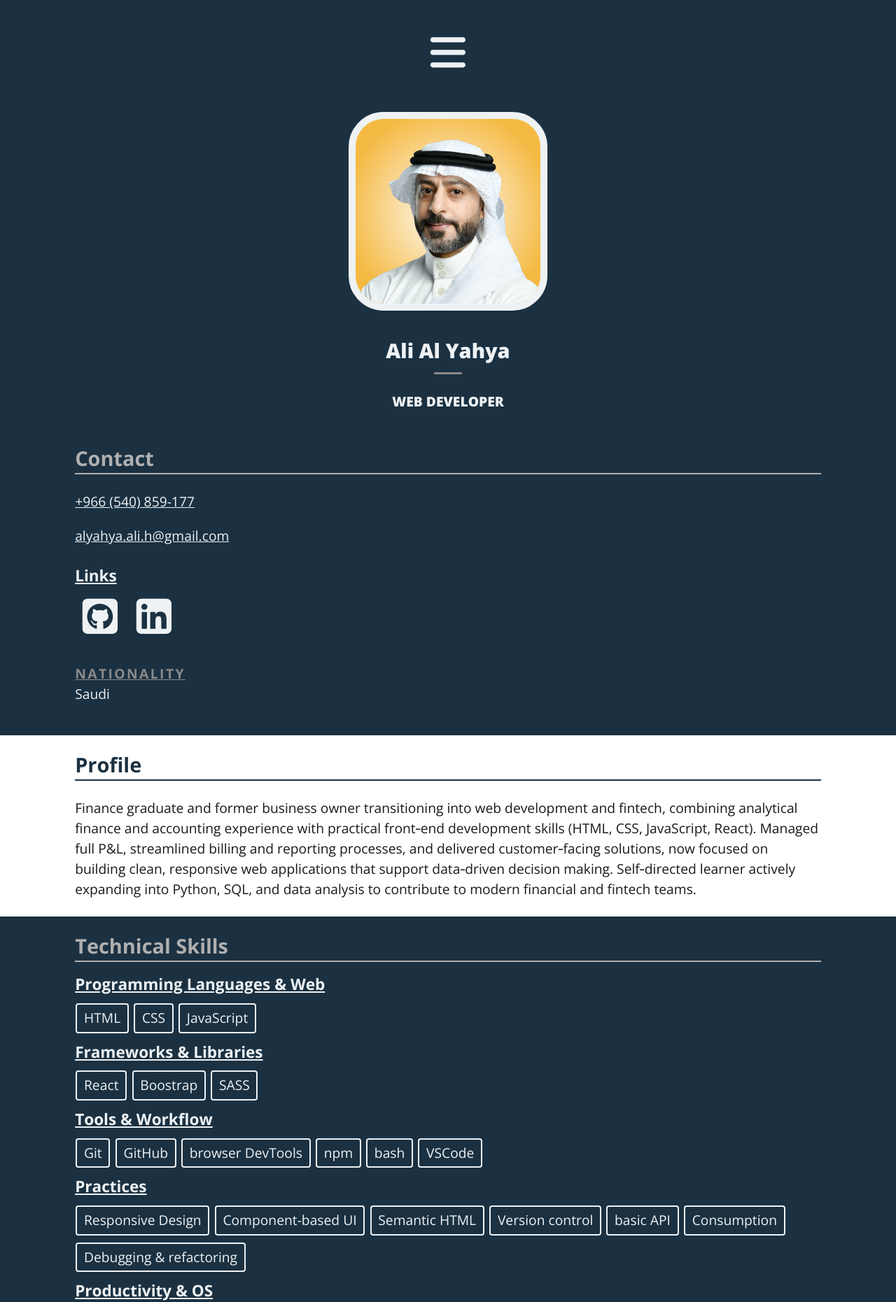
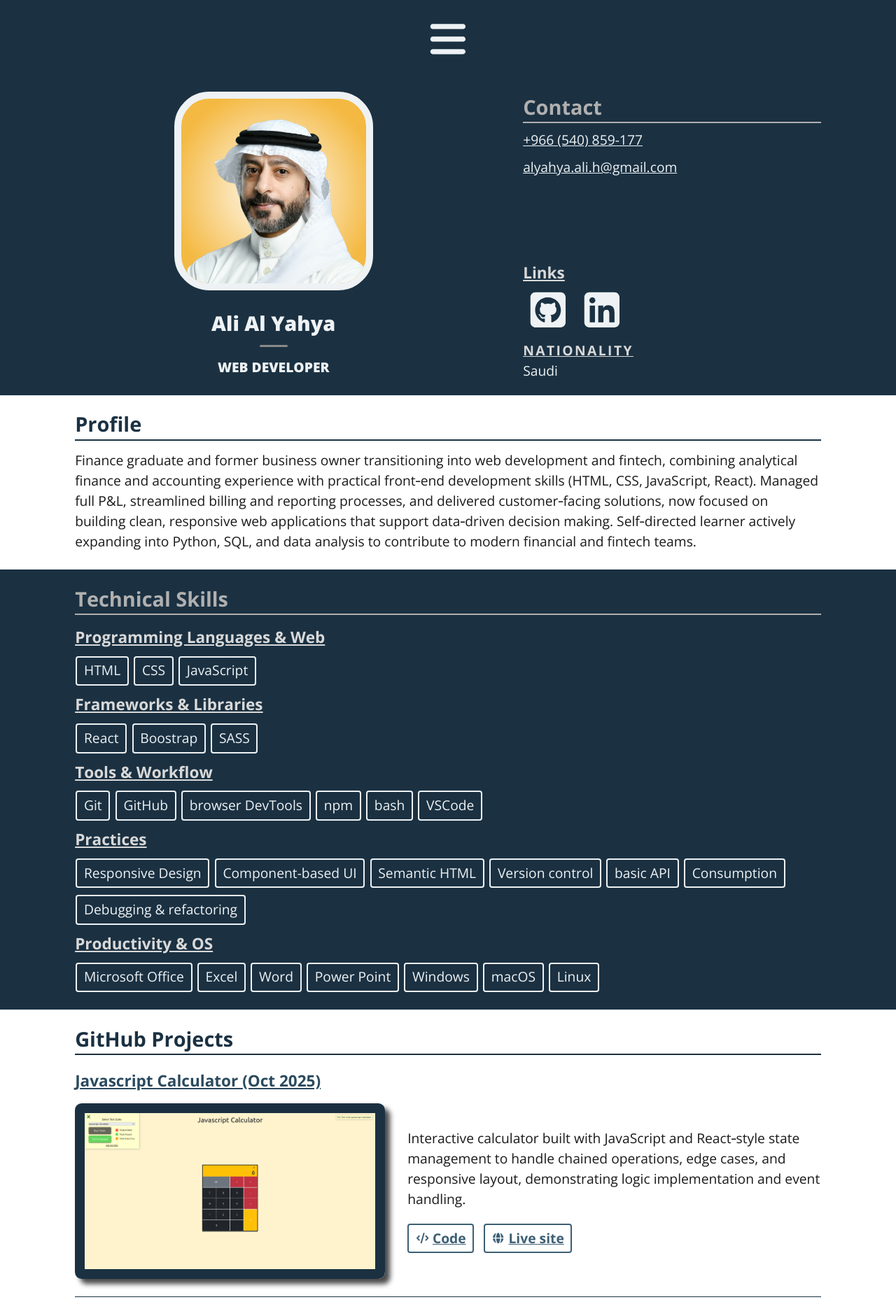
Before and after one commit to ayx234/my-cv, a website: page index.html in a window 1280 px wide. Shown: the top 1861 px of the page at 70% size. Drawn offline with nearby package versions, Linux system fonts and the light colour scheme.

Commit message:
feat: complete mobile & mid-screen layout;
- Implement responsive styles and layout for mobile and mid (tablet)
 breakpoints

Notes: Ready for Review  This is a review checkpoint before implementing
large-screen and print styles.

```diff
--- a/assets/styles/scss/_settings.scss
+++ b/assets/styles/scss/_settings.scss
@@ -108,7 +108,8 @@
 
 	/*   // Custom pairs */
 	--space-3xs-2xs: clamp(0.3125rem, 0.2411rem + 0.3571vw, 0.5625rem);
-	--space-xs-m: clamp(0.5625rem, 0.1875rem + 1.875vw, 1.875rem);
+	--space-2xs-m: clamp(0.5625rem, 0.1875rem + 1.875vw, 1.875rem);
+	--space-2xs-l: clamp(0.5625rem, 0.0804rem + 2.4107vw, 2.25rem);
 	--space-s-l: clamp(1.125rem, 0.7321rem + 1.9643vw, 2.5rem);
 	--space-l-2xl: clamp(2.25rem, 1.4643rem + 3.9286vw, 5rem);
 	--space-l-3xl: clamp(1.875rem, 0.2679rem + 8.0357vw, 7.5rem);
@@ -118,7 +119,8 @@
 	--font-size-large-icon: var(--step-6);
 
 	/* Semantic spacing */
-	--padding-page-section: var(--space-s);
+	--padding-block-section-container: var(--space-s);
+
 	--photo-size-190-300: clamp(11.875rem, 9.9107rem + 9.8214vw, 18.75rem);
 	// --photo-margin-b-s: calc(clamp(1.25rem, 1.0714rem + 0.8929vw, 1.875rem) * -1);
 	--photo-margin-b-s: -1.875rem; /* 30px */
@@ -130,9 +132,9 @@
 	/* Borders */
 	--screenshot-border-width: clamp(
 		0.5rem,
-		0.2143rem + 1.4286vw,
-		1.5rem
-	); /* 8 - 24 px */
+		0.3571rem + 0.7143vw,
+		1rem
+	); /* 8 - 16 px */
 	--screenshot-border: var(--screenshot-border-width) solid
 		var(--background-color-secondary);
 	--screenshot-border-radius: 0.5em;
--- a/assets/styles/scss/main.scss
+++ b/assets/styles/scss/main.scss
@@ -61,6 +61,9 @@ ul {
 	padding-inline-start: 0;
 	display: grid;
 	gap: 0.5em;
+	margin-block: 0;
+	// margin-block: var(--space-2xs);
+	margin-block: var(--space-3xs);
 }
 
 li {
@@ -70,10 +73,6 @@ li {
 /* ------- Composition ------- */
 
 .page-section {
-	padding-block: var(--padding-page-section);
-	padding-inline: var(--space-l-3xl);
-	display: grid;
-	gap: var(--space-xs);
 	/*
 	# fix internal link scroll for fixed nav
 
@@ -99,7 +98,7 @@ li {
 
 	## Calculation
 
-	- 4 * var(--padding-page-section)
+	- 4 * var(--padding-block-section-container)
 	  - the nav has double margin-block-start
 	and double margin-block-end of each section
 	- var(--font-size-large-icon)
@@ -111,19 +110,23 @@ li {
 		giving the parent display:grid.
 
 	 */
-	--nav-height: calc(4 * var(--padding-page-section) + var(--font-size-large-icon));
+	--nav-height: calc(
+		2 * var(--padding-block-section-container) + var(--font-size-large-icon));
 	scroll-margin-top: var(--nav-height);
 }
 
-.page-section:first-child {
-	padding-block-start: calc(2 * var(--padding-page-section));
+.section-container {
+	padding-block: var(--padding-block-section-container);
+	padding-inline: var(--space-l-3xl);
+	display: grid;
+	gap: var(--space-3xs);
+
 }
 
-.page-section:is(:last-child, :last-of-type) {
-	padding-block-end: calc(2 * var(--padding-page-section));
+.bg-color-secondary .section-container a {
+	color: inherit;
 }
-
-.page-section:not(.bg-color-secondary) a {
+.section-container a {
 	color: var(--background-color-secondary);
 	color: var(--text-bluish-lighter);
 	// border: 3px solid currentColor;
@@ -131,7 +134,8 @@ li {
 }
 
 .subsection-description {
-	margin-block: var(--space-s-l);
+	margin-block-start: 0;
+	margin-block-end: var(--space-s);
 }
 
 /* ------- Components ------- */
@@ -139,12 +143,17 @@ li {
 /* --- Nav --- */
 
 .nav {
-	display: grid;
-	place-items: center;
-	place-content: center;
+	// display: grid;
+	// place-items: center;
+	// place-content: center;
 	text-align: center;
 	position: sticky;
 	top: 0;
+}
+
+.nav-icons {
+	display: grid;
+	justify-self: center;
 }
 
 .nav-button {
@@ -154,8 +163,23 @@ li {
 	border: none;
 }
 
-.nav-icons {
-	display: grid;
+.nav__ul {
+	// grid-template-columns: repeat(auto-fit, minmax(200px, 1fr));
+	// grid-auto-flow: column;
+	display: flex;
+	flex-wrap: wrap;
+	flex-direction: column;
+	justify-content: start;
+	align-items: center;
+	@media (min-width: 450px) {
+		max-height: 180px;
+	}
+	@media (min-width: 580px) {
+		max-height: 140px;
+	}
+	@media (min-width: 900px) {
+		max-height: 100px;
+	}
 }
 
 [data-status="nav-hidden"] .nav-icons .menu-x {
@@ -193,6 +217,9 @@ li {
 	text-align: center;
 	display: grid;
 	place-items: center;
+	@media (min-width: 680px) {
+		justify-content: end;
+	}
 }
 
 .personal-photo {
@@ -202,7 +229,7 @@ li {
 	border-color: var(--accent-yellow);
 	border-style: solid;
 	border-radius: 50px;
-	margin-block-start: var(--photo-margin-b-s);
+	// margin-block-start: var(--photo-margin-b-s);
 	margin-block-end: var(--photo-margin-b-e);
 }
 
@@ -238,19 +265,38 @@ li {
 
 /* Contact */
 
+.contact {
+	display: flex;
+	flex-direction: column;
+	justify-content: start;
+	gap: var(--space-2xs);
+}
+
+.contact * {
+	margin: 0;
+}
+
+.links {
+	margin-block-start: auto;
+}
+
+.nationality {
+	margin-block-start: calc(-1 * var(--space-2xs));
+}
+
 .nationality__h3 {
 	text-transform: uppercase;
 	color: var(--text-muted);
 	font-size: var(--step-0);
 	letter-spacing: 0.125em; /* 2px */
-	margin-block-start: var(--space-2xs);
+	// margin-block-start: var(--space-2xs);
 	margin-block-end: 0;
 }
 
 /* Technical Skills */
 
-.page-section.technical-skills {
-	/* display: grid; on .page-section */
+.section-container.technical-skills {
+	/* display: grid; on .section-container */
 	gap: 0;
 }
 
@@ -272,8 +318,9 @@ li {
 .screenshot {
 	border: var(--screenshot-border);
 	border-radius: var(--screenshot-border-radius);
-	margin-block: var(--space-xs-m);
+	margin-block: var(--space-2xs);
 	box-shadow: var(--screenshot-boxshadow);
+	align-self: start;
 }
 
 /* Soft Skills */
@@ -283,12 +330,10 @@ li {
 // }
 
 .soft-skills__li {
-	// text-decoration: underline;
-	// text-decoration-line: underline;
-	// text-decoration-style: dashed;
 	list-style-type: circle;
+	text-decoration: underline;
 	// padding: .25em .5em;
-	border-bottom: 1px solid currentColor;
+	// border-bottom: 1px solid currentColor;
 	// width: fit-content;
 }
 
@@ -308,6 +353,12 @@ li {
 	font-weight: 700;
 }
 
+/* Education */
+
+.education {
+	gap: 0;
+}
+
 /* ------- Utilities ------- */
 
 .bg-color-secondary {
@@ -315,11 +366,11 @@ li {
 	color: var(--text-secondary-bg);
 }
 
-.bg-color-secondary > h2 {
+.bg-color-secondary .h2 {
 	color: var(--neutral-medium);
 }
 
-.bg-color-secondary > h3 {
+.bg-color-secondary .h3 {
 	color: var(--muted-line);
 }
 
@@ -394,3 +445,45 @@ for correct representation:
 	gap: var(--space-3xs);
 	gap: 4px;
 }
+
+.flex-container {
+	display: flex;
+	flex-wrap: wrap;
+	gap: var(--space-2xs);
+}
+
+// .flex-container > * {
+// 	flex: 1 0 295px;
+// }
+
+.flex-children-1-0-295 > * {
+	flex: 1 0 295px;
+}
+
+.flex-1-1-295px {
+	flex: 1 1 295px;
+}
+
+.flex-2-1-295px {
+	flex: 2 1 295px;
+}
+
+.gap-0 {
+	gap: 0;
+}
+
+.gap-2xs-l {
+	gap: var(--space-2xs-l);
+}
+
+.align-items-center {
+	align-items: center;
+}
+
+.container-max {
+	max-width: 90rem; // 1440px
+	margin-inline: auto;
+}
+
+@media (min-width: 1000px) {
+}
--- a/index.html
+++ b/index.html
@@ -7,10 +7,11 @@
 		<meta name="viewport" content="width=device-width, initial-scale=1.0" />
 		<title>Ali Al Yahya's Resume & CV</title>
 		<link rel="stylesheet" href="./assets/styles/css/styles.css" />
-		<script src="./assets/js/main.js" defer></script/>
+		<script src="./assets/js/main.js" defer></script>
 	</head>
 	<body>
-		<nav class="page-section nav bg-color-secondary" data-status="nav-hidden" id="nav">
+		<nav class="page-section bg-color-secondary nav" data-status="nav-hidden" id="nav">
+			<div class="section-container container-max bg-color-secondary">
 				<div class="nav-icons" >
 					<button
 						class="nav-button"
@@ -81,17 +82,15 @@
 						<a class="nav__link" href="#languages">languages</a>
 					</li>
 				</ul>
+
+			</div>
 		</nav>
-		<header class="cv-header">
+		<header class="bg-color-secondary">
+			<div class="cv-header container-max flex-container flex-children-1-0-295 gap-0">
 				<section
-				class="page-section profile-hero bg-color-secondary"
+					class="page-section section-container profile-hero bg-color-secondary"
 					id="home"
 				>
-				<!-- <img
-					src="./assets/images/page-images/Profile-Image.jpg"
-					alt="Ali Al Yahya"
-					class="personal-photo"
-				/> -->
 					<img
 						src="./assets/images/page-images/2025-Dec-14-Profile-Pic-Square-No-BG-504x495.png"
 						alt="Ali Al Yahya"
@@ -101,7 +100,7 @@
 					<p class="job-target">web developer</p>
 				</section>
 				<section
-				class="page-section contact bg-color-secondary"
+					class="page-section section-container contact bg-color-secondary"
 					id="contact"
 				>
 					<h2 class="h2">Contact</h2>
@@ -153,8 +152,10 @@
 						<p>Saudi</p>
 					</div>
 				</section>
+			</div>
 		</header>
-		<section class="page-section profile" id="profile">
+		<section class="page-section" id="profile">
+			<div class="section-container profile container-max">
 				<h2 class="h2">Profile</h2>
 				<p>
 					Finance graduate and former business owner transitioning into
@@ -168,11 +169,14 @@
 					SQL, and data analysis to contribute to modern financial and
 					fintech teams.
 				</p>
+			</div>
 		</section>
 		<section
-			class="page-section technical-skills bg-color-secondary"
+			class="page-section bg-color-secondary"
 			id="technical-skills"
 		>
+		<div class="section-container technical-skills container-max">
+
 			<h2 class="h2">technical skills</h2>
 			<section class="skill-area">
 				<h3 class="h3">programming languages & web</h3>
@@ -215,8 +219,10 @@
 				<span class="skill">macOS</span>
 				<span class="skill">Linux</span>
 			</section>
+		</div>
 		</section>
-		<section class="page-section github-projects" id="github-projects">
+		<section class="page-section" id="github-projects">
+			<div class="section-container github-projects container-max">
 				<h2 class="h2">GitHub Projects</h2>
 				<section class="github-projects__project section-separator">
 					<h3 class="h3 work-title">
@@ -225,11 +231,16 @@
 					</h3>
 					<!-- <div class="screenshot-overlay-container">
 					</div> -->
+					<div class="flex-container gap-2xs-l align-items-center">
+						<div class="flex-1-1-295px">
 							<img
 								class="screenshot screenshot-javascript-calculator"
 								src="./assets/images/page-images/js-calculator-screenshot.png"
 								alt="javascript calculator screenshot"
 							/>
+						</div>
+						<div class="flex-2-1-295px">
+
 							<p class="subsection-description">
 								Interactive calculator built with JavaScript and React‑style
 								state management to handle chained operations, edge cases,
@@ -278,16 +289,22 @@
 								</svg>
 								<strong>Live site</strong>
 							</a>
+						</div>
+					</div>
 				</section>
 				<section class="github-projects__project section-separator">
 					<h3 class="h3 work-title">
 						React Tic Tac Toe<span class="work-year">(Jun 2025)</span>
 					</h3>
+					<div class="flex-container gap-2xs-l align-items-center">
+						<div class="flex-1-1-295px">
 							<img
 								class="screenshot screenshot-tic-tac-toe"
 								src="./assets/images/page-images/tic-tac-toe-screenshot.png"
 								alt="react tic tac toe screenshot"
 							/>
+						</div>
+						<div class="flex-2-1-295px">
 							<p class="subsection-description">
 								Classic game implemented with React components and state to
 								manage turns, win conditions, and reset, showcasing
@@ -339,6 +356,9 @@
 								<strong>Live site</strong>
 							</a>
 							<!-- <ul class="code-and-live">
+
+						</div>
+					</div>
 						<li>
 							<strong>Code:</strong
 							>https://github.com/ayx234/React_Learn_TIcTacToe
@@ -354,13 +374,17 @@
 						Meet Chat Landing Page
 						<span class="work-year">(Mar 2026)</span>
 					</h3>
+					<div class="flex-container gap-2xs-l align-items-center" >
+						<div class="flex-1-1-295px">
 							<img
 								class="screenshot screenshot-meet-landing-page"
 								src="./assets/images/page-images/meet-chat-landing-page-screenshot.png"
 								alt="meet chat landing page screenshot"
 							/>
+						</div>
+						<div class="flex-2-1-295px">
 							<p class="subsection-description">
-					– Responsive marketing landing page using semantic HTML and
+								Responsive marketing landing page using semantic HTML and
 								modern CSS layout, with attention to typography and visual
 								hierarchy based on a design challenge, highlighting
 								mobile‑first and pixel‑conscious implementation.
@@ -417,17 +441,24 @@
 									>https://ayx234.github.io/FM-Meet_Landing_Page
 								</li>
 							</ul> -->
+
+						</div>
+					</div>
 				</section>
 				<section class="github-projects__project section-separator">
 					<h3 class="h3 work-title">
 						Testimonials Grid Section
 						<span class="work-year">(Mar 2026)</span>
 					</h3>
+					<div class="flex-container gap-2xs-l align-items-center">
+						<div class="flex-1-1-295px">
 							<img
 								class="screenshot screenshot-testimonial-grid-section"
 								src="./assets/images/page-images/testimonials-grid-section-screenshot.png"
 								alt="testimonials grid section screenshot"
 							/>
+						</div>
+						<div class="flex-2-1-295px">
 							<p class="subsection-description">
 								Testimonials section built with CSS Grid and reusable
 								components, focusing on readability, spacing, and responsive
@@ -488,17 +519,23 @@
 									>https://ayx234.github.io/FM_Testimonials-Grid-Section
 								</li>
 							</ul> -->
+						</div>
+					</div>
 				</section>
 				<section class="github-projects__project">
 					<h3 class="h3 work-title">
 						Four‑Card Feature Section
 						<span class="work-year">(Feb 2026)</span>
 					</h3>
+					<div class="flex-container gap-2xs-l align-items-center">
+						<div class="flex-1-1-295px">
 							<img
 								class="screenshot screenshot-four-card-feature-section"
 								src="./assets/images/page-images/four-card-feature-section-screenshot.png"
 								alt="four card feature section screenshot"
 							/>
+						</div>
+						<div class="flex-2-1-295px">
 							<p class="subsection-description">
 								Feature highlight section using Flexbox and CSS Grid with
 								subtle hover effects, showing ability to translate UI/UX
@@ -556,12 +593,17 @@
 									>https://ayx234.github.io/FM-Four_Card_Feature_Section
 								</li>
 							</ul> -->
+						</div>
+					</div>
 				</section>
+
+			</div>
 		</section>
 		<section
-			class="page-section soft-skills bg-color-secondary"
+			class="page-section bg-color-secondary"
 			id="soft-skills"
 		>
+			<div class="section-container soft-skills container-max">
 				<h2 class="h2">Soft Skills</h2>
 				<ul class="soft-skills__ul">
 					<li class="soft-skills__li">
@@ -575,8 +617,10 @@
 					<li class="soft-skills__li">Analytical thinker</li>
 					<li class="soft-skills__li">Attentive to details</li>
 				</ul>
+			</div>
 		</section>
-		<section class="page-section work-experience-and-projects" id="work">
+		<section class="page-section" id="work">
+			<div class="section-container work-experience-and-projects container-max">
 				<h2 class="h2">Work experience &amp; projects</h2>
 				<section class="experience section-separator">
 					<!-- <h3 class="h3 work-title">2023–Present</h3> -->
@@ -909,11 +953,14 @@
 						</li>
 					</ul>
 				</section>
+
+			</div>
 		</section>
 		<section
-			class="page-section education bg-color-secondary"
+			class="page-section bg-color-secondary"
 			id="education"
 		>
+		<div class="section-container education container-max">
 			<h2 class="h2">Education</h2>
 			<h3 class="h3">Web Development</h3>
 			<ul>
@@ -940,8 +987,10 @@
 				Management; Marketing; International Business; Oral
 				Communications.
 			</p>
+		</div>
 		</section>
-		<section class="page-section languages" id="languages">
+		<section class="page-section" id="languages">
+			<div class="container-max section-container languages">
 				<h2 class="h2">Languages</h2>
 				<ul>
 					<li>Arabic – <strong>fluent</strong></li>
@@ -949,6 +998,7 @@
 					<li>Spanish – advanced</li>
 					<li>French – beginner–intermediate</li>
 				</ul>
+			</div>
 		</section>
 	</body>
 </html>
--- a/package.json
+++ b/package.json
@@ -1,5 +1,8 @@
 {
   "devDependencies": {
     "sass": "^1.98.0"
+  },
+  "scripts": {
+    "sass:watch": "sass --watch ./assets/styles/scss/main.scss ./assets/styles/css/styles.css"
   }
 }
```
Also changed, not shown: assets/js/main.js (+7 -1 lines), README.md, assets/styles/css/styles.css, assets/styles/scss/_mixins.scss (line endings or trailing spaces), 1 other file. Lines whose indentation alone changed are shown as unchanged.
